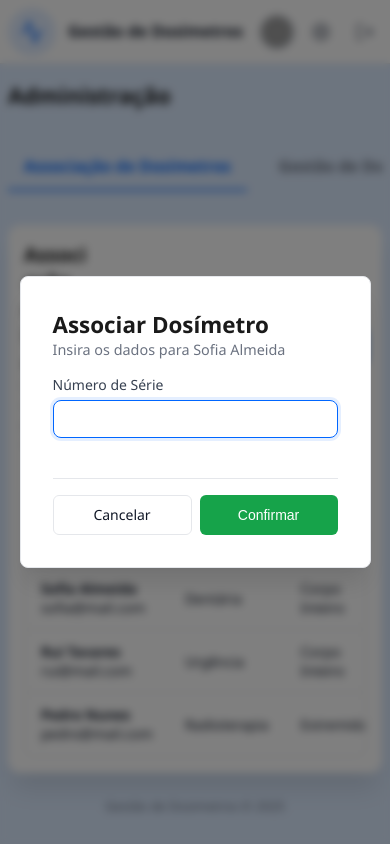
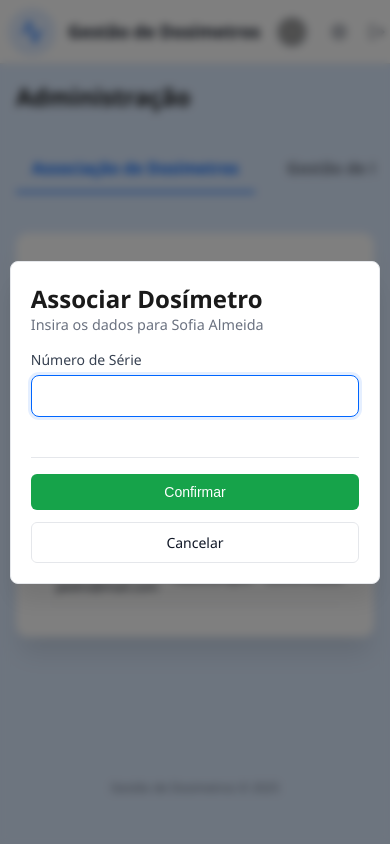
Before and after one commit to beatrizpinho04-debug/c-digo, a PHP site: the page made by admin.php in a window 390 px wide. Run offline with PHP 8.4, Linux system fonts and the light colour scheme; the visitor is signed in with stand-in values (Sample User, id 1); data comes from the database, SQL or seed files in the repository; both versions use the stored data as it was after the commit; grey boxes are pictures that could not be loaded.

Commit message:
style arranjado

```diff
--- a/css/responsive.css
+++ b/css/responsive.css
@@ -1,22 +1,10 @@
-/* -------------------------------------------------------------------------
-   RESPONSIVE.CSS
-   Ajustes de layout para diferentes tamanhos de ecrã.
-   -------------------------------------------------------------------------
-*/
-
-/* --- Animações --- */
-@keyframes aparecer {
-    from { opacity: 0; transform: translateY(-20px); }
-    to { opacity: 1; transform: translateY(0); }
-}
-
 @keyframes slideDown {
     from { opacity: 0; transform: translateY(-10px); }
     to { opacity: 1; transform: translateY(0); }
 }
 
-/* --- Desktop e Tablets Grandes (≥ 640px) --- */
-@media (min-width: 640px) {
+/* ---Monitores e Tablets Grandes--- */
+@media (min-width: 769px) {
     .profile-form-grid {
         grid-template-columns: 1fr 1fr;
     }
@@ -24,101 +12,110 @@
         grid-column: span 2;
     }
     .hp-fields-grid {
-        grid-template-columns: 1fr;
+        grid-template-columns: 1fr 1fr;
+    }
+    .input-search {
+        max-width: 250px;
     }
 }
 
-/* --- Tablets e Ecrãs Médios (≤ 768px) --- */
+/* --- Tablets e Monitores Médios --- */
 @media (max-width: 768px) {
     .main-container, .header-container {
-        padding: 0 1rem;
+        padding: 1rem;
     }
-
-    .container {
-        max-width: 90%;
+    .header-flex {
+        flex-direction: column;
+        align-items: flex-start;
+        gap: 1rem;
     }
-
-    /* Tipografia Ajustada */
-    .titulo, .card1-title { font-size: 1.6rem; }
-    .entrar { font-size: 1.35rem; }
-
-    /* --- LIMPEZA DO CABEÇALHO (CRUCIAL) --- */
-    /* Escondemos o nome e cargo AQUI (768px) para evitar que o layout parta em tablets */
-    .user-info {
+    .header-flex-left {
+        width: 100%;
+    }
+    .search-form {
+        width: 100%;
+        display: flex;
+        gap: 0.5rem;
+    }
+    .input-search {
+        flex: 1;
+        width: auto;
+    }
+    .table-container {
+        width: 100%;
+        overflow-x: auto;
+        -webkit-overflow-scrolling: touch;
+        display: block;
+        border-radius: 0;
+        border-left: none;
+        border-right: none;
+    }
+    .admin-table th, .admin-table td {
+        padding: 0.5rem;
+        font-size: 0.8rem;
+        white-space: nowrap;
+    }
+    .user-info, .logo-text p {
         display: none !important;
     }
-
-    /* Escondemos o subtitulo do site para poupar espaço */
-    .logo-text p {
-        display: none !important;
+    .logo-text h1 {
+        font-size: 1.25rem;
     }
-
-    /* Ajustar o título principal para não ser gigante */
-    .logo-text h1 {
-        font-size: 1.25rem; /* ~20px */
+    .admin-tabs {
+        justify-content: flex-start;
+        padding-bottom: 0.5rem;
     }
 }
 
-/* --- Telemóveis (≤ 480px) --- */
+/* --- Telemóveis --- */
 @media (max-width: 480px) {
-
-  /* --- HEADER MAIS COMPACTO --- */
+    .titulo, .card1-title { font-size: 1.5rem; }
+    .subtitulo { font-size: 0.9rem; }
+    .stat-number { font-size: 2rem; }
     .header-container { padding: 0 0.5rem; }
-  .user-area { gap: 0.5rem; }
-
-  /* Título ainda mais pequeno no telemóvel */
-  .logo-text h1 { font-size: 1rem; }
-
-  /* Foto mais pequena para garantir que cabe tudo */
-  .profile-pic { width: 36px; height: 36px; }
-
-  /* Botões do header lado a lado */
-  .header1 .action-buttons {
-      flex-direction: row;
-      width: auto;
+    .logo-text h1 { font-size: 1.1rem; }
+    .user-name { display: none; }
+    .profile-pic { width: 32px; height: 32px; }
+    .header1 .btn { padding: 6px; }
+    .header1 .btn svg { width: 18px; height: 18px; }
+    .profile-form-grid {
+        grid-template-columns: 1fr !important;
+        gap: 1rem;
     }
-  .header1 .btn { width: auto; padding: 8px; }
-
-  /* --- RESTO DO DESIGN --- */
-  .main-container { padding: 1rem 0.5rem; }
-  .container { max-width: 95%; gap: 1rem; padding: 0; }
-
-  .card, .card1, .card1-content, .card1-header {
-      padding: 1rem;
+    .g2 {
+        grid-column: span 1 !important;
     }
-
-  .foto-section-gray {
-      flex-direction: column;
-      text-align: center;
+    .modal-box, .modal-box-php, .new-user {
+        width: 95%;
+        padding: 1.25rem;
+        margin: 1rem auto;
+    }
+    .modal-actions {
+        flex-direction: column-reverse;
         gap: 0.75rem;
     }
-
-  /* Tipografia reduzida */
-  .titulo, .card1-title { font-size: 1.4rem; }
-  .subtitulo { font-size: 0.9rem; }
-  .entrar { font-size: 1.25rem; }
-
-  /* Inputs e Botões Gerais */
-  input[type="text"], input[type="email"], input[type="password"],
-  select, .profile-input, .btn {
-      padding: 0.6rem 0.8rem;
-      font-size: 14px;
+    .modal-actions .btn, .modal-actions a {
+        width: 100%;
+        text-align: center;
     }
-
-  /* Botões de ação (ex: perfil) empilhados */
-  .action-buttons, .profile-actions {
-      flex-direction: column;
+    .foto-circle-large {
+        width: 3.5rem;
+        height: 3.5rem;
+        font-size: 1rem;
+    }
+    .user-details-info {
+        text-align: center;
         width: 100%;
     }
-
-  /* Exceção: manter os botões do header em linha (reforço) */
-  .header1 .action-buttons { flex-direction: row !important; }
-
-  .btn { width: 100%; }
-  /* Exceção botões header */
-  .header1 .btn { width: auto; }
-
-  .footer { font-size: 0.8rem; margin-top: 0.5rem; margin-bottom: 1rem; }
-
-  .table-container { overflow-x: auto; display: block; }
+    .user-title-row {
+        justify-content: center;
+        flex-wrap: wrap;
     }
+    .header-flex form {
+        width: 100%;
+    }
+    .header-flex form .btn {
+        width: 100%;
+    }
+    .footer { font-size: 0.75rem; padding: 1rem; }
+}
--- a/css/style.css
+++ b/css/style.css
@@ -4,8 +4,6 @@
   --primary: #0066ff;
   --primary-light: #4d94ff;
   --primary-dark: #0052cc;
-  --secondary: #2b9a66;
-  --secondary-light: #4db88a;
   --white: #ffffff;
   --foreground: #1a1a1a;
   --border: #e5e7eb;
@@ -15,22 +13,25 @@
   --background2: #b2cdf0;
   --bg-body: #f3f4f6;
   --text-main: #111827;
-  --green-light: #dcfce7;
   --green:#166534;
-  --green-light2:#bbf7d0;
-  --red-light: #fee2e2;
-  --red:#991b1b;
-  --red-light2:#fecaca;
   --green2: #15803d;
   --green3:#16a34a;
+  --green-light: #dcfce7;
+  --green-light2:#bbf7d0;
+  --red:#991b1b;
+  --red2: #ef4444e6;
+  --red-light: #fee2e2;
+  --red-light2:#fecaca;
   --badge-blue:#1d4ed8;
+  --badge-purple: #7e22ce;
   --badge-purple-background:#f3e8ff;
-  --badge-purple: #7e22ce;
   --badge-red: #b91c1c;
   --dosimetro1: #fff7ed;
   --borda1:#d97706;
   --dosimetro2:#f0fdf4;
-  --rejeitar: #ef4444e6;
+  --cinza: #374151;
+  --badge-yellow:#854d0e;
+  --badge-yellow-background:#fef9c3;
 }
 
 
@@ -47,12 +48,34 @@ body {
 a {text-decoration: none;}
 
 
-/*----Layout e Texto----*/
+/*----Layout----*/
+.page-wrapper {display: flex; flex-direction: column;min-height: 100vh;}
+.main-container, .header-container {width: 100%; margin: 0 auto; padding: 0 1rem;}
+.main-container {max-width: 80rem; padding: 2rem 1rem;}
+.header-container, .profile-header-flex, .header-flex {display: flex; align-items: center; justify-content: space-between;}
+.header-flex {padding: 0; gap: 1rem; flex-wrap: wrap;}
+.header-container {max-width: 1280px;}
+.container {display: flex; flex-direction: column; gap: 1.5rem; width: 100%; max-width: 28rem;}
+.profile-limit {max-width: 45rem;}
+.flex-center {flex: 1; display: flex; align-items: center; justify-content: center; padding: 1rem;}
+
+
+/*----Escrita e isso----*/
+.titulo, .card1-title {font-size: 1.875rem; font-weight: bold;}
+.titulo {color: var(--foreground);}
+.card1-title {font-weight: 700; color: var(--text-main);}
+.subtitulo { font-size: 1rem; color: var(--muted);}
+.entrar {font-size: 1.5rem; font-weight: bold; color: var(--primary-dark);}
+.nome{font-size: 1.125rem; font-weight: 600; color:var(--text-main)}
+.comentario-tel {font-size: 0.75rem; color: var(--muted); margin-top: 0.25rem}
+.com-cinza {color: var(--muted); font-size: 0.9rem;}
+.com-verde, .com-laranja {font-weight: 500; font-size: 1rem; line-height: 1.25rem;}
+.com-verde{color:var(--green3);}
+.com-laranja{color:var(--borda1);}
+.msg-nav{padding: 2rem; color: var(--muted);}
 .text-center {text-align: center;}
-.page-wrapper {display: flex; flex-direction: column;min-height: 100vh;}
-.flex-center {flex: 1; display: flex; align-items: center; justify-content: center; padding: 1rem;}
+.txt-right{text-align:right;}
 .titulo-separador{font-size:1.25rem; font-weight:600;}
-.txt-right{text-align:right;}
 .nome-tab{font-weight:600; color:var(--text-main);}
 .nova-pass{border: 0; border-top: 1px solid var(--border); margin: 1rem 0;}
 .opcional{font-weight:normal; color:var(--muted);}
@@ -60,7 +83,7 @@ a {text-decoration: none;}
 .text-primary { color: var(--borda1); }
 .text-green { color: var(--green);}
 .user-details-info {flex: 1; }
-.user-title-row {display: flex; align-items: center; gap: 1rem; margin-bottom: 0.5rem;}
+
 
 /* Margens */
 .mb2 {margin-bottom: 2rem;}
@@ -69,14 +92,25 @@ a {text-decoration: none;}
 .mb1_5 {margin-bottom: 1.5rem;}
 
 
-/*----Containers----*/
-.main-container, .header-container {width: 100%; margin: 0 auto; padding: 0 1rem;}
-.main-container {max-width: 80rem; padding: 2rem 1rem;}
-.header-container, .profile-header-flex, .header-flex {display: flex; align-items: center; justify-content: space-between;}
-.header-container {max-width: 1280px;}
-.container {display: flex; flex-direction: column; gap: 1.5rem; width: 100%; max-width: 28rem;}
-.header-flex {padding: 0; gap: 1rem; flex-wrap: wrap;}
-.profile-limit {max-width: 45rem;}
+/*----Header e nav----*/
+.header1{
+  background-color: var(--white); border-bottom: 1px solid var(--border); height: 64px;
+  display: flex; align-items: center; position: sticky; top: 0; z-index: 40;
+}
+.logo-area, .user-area, .logo-box, .lapis { display: flex; align-items: center;}
+.logo-box {justify-content: center;}
+.logo-area { gap: 0.75rem; }
+.user-area { gap: 1rem; }
+.user-info {
+  display: flex; flex-direction: column; align-items: flex-end;
+  padding-right: 1rem; border-right: 1px solid var(--border);
+}
+.user-name { font-size: 0.875rem; font-weight: 600;}
+.lapis {gap:0.5rem;}
+.logo-text { display: flex; flex-direction: column; justify-content: center; line-height: 1.1; margin-right: 1rem;}
+.logo-text h1 {font-size: 1.875rem; font-weight: 700; color: var(--text-main); margin: 0; white-space: nowrap;}
+.logo-text p {font-size: 1rem; color: var(--muted); margin: 0; font-weight: normal; white-space: nowrap;}
+.header-flex-left {flex: 1;}
 
 
 /*----Input e forms----*/
@@ -93,7 +127,7 @@ input[type="date"]:focus, input[type="file"]:focus, select:focus, textarea:focus
 .profile-input:disabled {cursor: not-allowed; opacity: 0.8; background-color: var(--bg-body); color: var(--text-main);}
 .form-group {display: flex; flex-direction: column; gap: 0.5rem;}
 label, .profile-label { font-size: 14px; font-weight: 500; color: var(--foreground); }
-.profile-label { display: block; margin-bottom: 0.375rem; color: #374151; }
+.profile-label { display: block; margin-bottom: 0.375rem; color: var(--cinza); }
 .profile-form-grid, .hp-fields-grid {display: grid; grid-template-columns: 1fr; gap: 1rem;}
 .search-form {display: flex; gap: 0.5rem;}
 .input-search {width: 200px;}
@@ -106,11 +140,11 @@ label, .profile-label { font-size: 14px; font-weight: 500; color: var(--foregrou
 }
 .hp-fields-grid {grid-template-columns: 1fr 1fr;}
 #type_hp:checked ~ .hp-only-fields {display: block;}
-.header-flex-left {flex: 1;}
+
 
 /*----Botões----*/
 .btn {
-  display: inline-flex; align-items: center; justify-content: center; padding: 10px 16px; font-size: 14px;font-weight: 500;
+  display: inline-flex; align-items: center; justify-content: center; padding: 10px 16px; font-size: 14px; font-weight: 500;
   border: none; border-radius: 6px; cursor: pointer; transition: all 0.2s ease; text-decoration: none; gap: 6px;
 }
 .btn:hover {transform: translateY(-1px); box-shadow: 0 4px 12px rgba(0, 0, 0, 0.15);}
@@ -129,7 +163,7 @@ label, .profile-label { font-size: 14px; font-weight: 500; color: var(--foregrou
 .btn-cancel:hover { background-color: var(--bg-body); }
 .btn-save-profile { background-color: var(--green3); color: var(--white);}
 .btn-save-profile:hover { background-color: var(--green2); }
-.btn-no { background-color: var(--rejeitar); color: var(--white);}
+.btn-no {background-color: var(--red2); color: var(--white);}
 .btn-no:hover { background-color: var(--badge-red);}
 .btn-ver {display: inline-flex; align-items: center; justify-content: center; color: var(--muted); background: transparent;}
 .btn-ver:hover {background: var(--primary);color: var(--white);}
@@ -154,55 +188,27 @@ label, .profile-label { font-size: 14px; font-weight: 500; color: var(--foregrou
 .card-stat-primary, .card-stat-green{border-width: 3px; border-style: solid;}
 .card-stat-primary {background-color: var(--dosimetro1); border-color: var(--borda1);}
 .card-stat-green {background-color: var(--dosimetro2); border-color: var(--green3);}
-.com-cinza {color: var(--muted); font-size: 0.9rem;}
 
 
-/*----Escrita e isso----*/
-.titulo, .card1-title {font-size: 1.875rem; font-weight: bold;}
-.titulo {color: var(--foreground);}
-.card1-title {font-weight: 700; color: var(--text-main);}
-.subtitulo { font-size: 1rem; color: var(--muted);}
-.entrar {font-size: 1.5rem; font-weight: bold; color: var(--primary-dark);}
-.nome{font-size: 1.125rem; font-weight: 600; color:var(--text-main)}
-.comentario-tel {font-size: 0.75rem; color: var(--muted); margin-top: 0.25rem}
-.com-verde, .com-laranja {font-weight: 500; font-size: 1rem; line-height: 1.25rem;}
-.com-verde{color:var(--green3);}
-.com-laranja{color:var(--borda1);}
-.msg-nav{padding: 2rem; color: var(--muted);}
-
-
-/*----Header e nav----*/
-.header1{
-  background-color: var(--white); border-bottom: 1px solid var(--border); height: 64px;
-  display: flex; align-items: center; position: sticky; top: 0; z-index: 40;
-}
-.logo-area, .user-area, .logo-box, .lapis { display: flex; align-items: center;}
-.logo-box {justify-content: center;}
-.logo-area { gap: 0.75rem; }
-.user-area { gap: 1rem; }
-.user-info {
-  display: flex; flex-direction: column; align-items: flex-end;
-  padding-right: 1rem; border-right: 1px solid var(--border);
-}
-.user-name { font-size: 0.875rem; font-weight: 600;}
-.lapis {gap:0.5rem;}
-.logo-text { display: flex; flex-direction: column; justify-content: center; line-height: 1.1; margin-right: 1rem;}
-.logo-text h1 {font-size: 1.875rem; font-weight: 700; color: var(--text-main); margin: 0; white-space: nowrap;}
-.logo-text p {font-size: 1rem; color: var(--muted); margin: 0; font-weight: normal; white-space: nowrap;}
-
-
-/*Etiquetas/Badges*/
-.badge-blue { background-color: var(--background); color: var(--badge-blue); }
-.badge-purple { background-color: var(--badge-purple-background); color: var(--badge-purple); }
-.badge-red { background-color: var(--red-light); color: var(--badge-red); }
+/*Etiquetas/Badges e Alertas*/
+.badge-blue {background-color: var(--background); color: var(--badge-blue);}
+.badge-purple {background-color: var(--badge-purple-background); color: var(--badge-purple);}
+.badge-red, .alert-error {background-color: var(--red-light);}
+.badge-red {color: var(--badge-red);}
+.alert-error {color: var(--red); border: 1px solid var(--red-light2);}
 .role-badge, .etiqueta {
   font-size: 0.75rem; padding: 2px 8px; border-radius: 4px;
   font-weight: 600; display: inline-block;
 }
-.badge-green { background-color: #dcfce7; color: #166534;}
-.badge-gray { background-color: #f3f4f6; color: #374151;}
-.badge-yellow {background-color: #fef9c3;color: #854d0e;}
+.badge-green, .alert-success{background-color: var(--green-light); color: var(--green);}
+.alert-success {border: 1px solid var(--green-light2);}
+.badge-gray { background-color: var(--bg-body); color: var(--cinza);}
+.badge-yellow {background-color: var(--badge-yellow-background);color: var(--badge-yellow);}
 .etiqueta { margin-top: 0.25rem; }
+.alert-container {
+  padding: 1rem; border-radius: 0.5rem; margin-bottom: 1.5rem;
+  display: flex; align-items: center; gap: 0.5rem;
+}
 
 
 /*----Fotos de perfil----*/
@@ -220,6 +226,7 @@ label, .profile-label { font-size: 14px; font-weight: 500; color: var(--foregrou
   display: flex; align-items: center; gap: 1.5rem; padding: 1rem;
   background-color: var(--input-bg); border-radius: 0.5rem; border: 1px solid transparent;
 }
+.user-title-row {display: flex; align-items: center; gap: 1rem; margin-bottom: 0.5rem;}
 
 
 /*----Tabelas----*/
@@ -242,34 +249,19 @@ label, .profile-label { font-size: 14px; font-weight: 500; color: var(--foregrou
 .admin-table td {padding: 0.75rem 1rem; border-bottom: 1px solid var(--border); color: var(--text-main);}
 .admin-table tr:last-child td { border-bottom: none; }
 .admin-table tr:hover { background-color: var(--input-bg); }
-.admin-table td.cell-date-late {color: var(--rejeitar); font-weight: 700;}
-
-
-/*----Alertas----*/
-.alert-container {
-  padding: 1rem; border-radius: 0.5rem; margin-bottom: 1.5rem;
-  display: flex; align-items: center; gap: 0.5rem;
-}
-.alert-success { background-color: var(--green-light); color: var(--green); border: 1px solid var(--green-light2); }
-.alert-error { background-color: var(--red-light); color: var(--red); border: 1px solid var(--red-light2); }
+.admin-table td.cell-date-late {color: var(--red2); font-weight: 700;}
 
 
 /*----Modals----*/
-.modal-box {
-  padding: 2rem; width: 100%; box-shadow: 0 10px 25px -5px rgba(0, 0, 0, 0.1);
-  animation: slideDown 0.2s ease-out; max-width: 400px;
+.modal-overlay{
+    position: fixed; top: 0; left: 0; width: 100%;height: 100%;background: rgba(0, 0, 0, 0.5);
+    display: flex; align-items: center; justify-content: center; z-index: 100; backdrop-filter: blur(4px);
 }
-.modal-overlay {
-  position: fixed; top: 0; left: 0; width: 100%; height: 100%; background: rgba(0, 0, 0, 0.5);
-  display: flex; align-items: center; justify-content: center; z-index: 100; backdrop-filter: blur(2px);
-}
-.modal-overlay-php {
-  position: fixed; top: 0; left: 0; width: 100%; height: 100%; background-color: rgba(0, 0, 0, 0.5);
-  backdrop-filter: blur(4px); z-index: 1000; display: flex; align-items: center; justify-content: center;
-}
-.modal-box-php, .new-user {
-  background: var(--white); padding: 2rem; border-radius: 0.5rem; width: 90%; max-width: 500px; max-height: 90vh; overflow-y: auto;
-  box-shadow: 0 20px 25px -5px rgba(0, 0, 0, 0.1); border: 1px solid var(--border); animation: aparecer 0.3s ease-out;
+.modal-box, .new-user {
+  background: var(--white); padding: 2rem; border-radius: 0.5rem;
+  width: 90%; max-width: 500px; max-height: 90vh; overflow-y: auto;
+  box-shadow: 0 20px 25px -5px rgba(0,0,0,0.1);
+  animation: slideDown 0.2s ease-out; border: 1px solid var(--border);
 }
 .new-user{max-width: 700px;}
 .modal-actions {
--- a/database/connection.php
+++ b/database/connection.php
@@ -1,14 +1,8 @@
 <?php
   function getDatabaseConnection() {
-    // 1. Criar a ligação
     $db = new PDO('sqlite:database/dados.db');
-
-    // 2. Se falhar o SQL, o site avisa.
     $db->setAttribute(PDO::ATTR_ERRMODE, PDO::ERRMODE_EXCEPTION);
-
-    // 3. Definir o formato padrão dos dados, assim não é preciso escrever PDO::FETCH_ASSOC em todos os fetch()
     $db->setAttribute(PDO::ATTR_DEFAULT_FETCH_MODE, PDO::FETCH_ASSOC);
-
     return $db;
   }
 ?>
--- a/index.php
+++ b/index.php
@@ -18,11 +18,10 @@ if (isset($_SESSION['idU'])) {
     }
 }
 
-//Mensagens de erro (vindas do LogIn.php)
 $error = '';
 if (isset($_SESSION['login_error'])) {
     $error = $_SESSION['login_error'];
-    unset($_SESSION['login_error']); // Para não aparecer sempre
+    unset($_SESSION['login_error']);
 }
 
 //Nome da página
--- a/templates/admin_views.php
+++ b/templates/admin_views.php
@@ -81,8 +81,8 @@ function renderAssociationTable($pendingData, $searchTerm) {
 //1. Associação de Dosímetros: Modal para associar um dosimetro a um user
 function renderAssociateForm($idDA, $userName) {
     ?>
-    <div class="modal-overlay-php">
-        <div class="modal-box-php">
+    <div class="modal-overlay">
+        <div class="modal-box">
             <h3 class="titulo">Associar Dosímetro</h3>
             <p class="subtitulo mb1">Insira os dados para <?php echo htmlspecialchars($userName); ?></p>
 
@@ -117,7 +117,7 @@ function renderManagementTab($stats, $activeDosimeters, $searchTerm) {
 
     <div class="card">
         <div class="mb1 header-flex">
-            <h2 class="titulo-separador">Dosímetros Ativos</h2>
+            <h2 class="titulo-separador header-flex-left">Dosímetros Ativos</h2>
             <form action="admin.php" method="GET" class="search-form">
                 <input type="hidden" name="tab" value="gestao">
                 <input type="text" name="search" value="<?php echo htmlspecialchars($searchTerm); ?>" placeholder="Pesquisar..." class="profile-input input-search">
@@ -271,7 +271,7 @@ function renderRequestsTab($requests, $searchTerm) {
     ?>
     <div class="card">
         <div class="mb1 header-flex">
-            <h2 class="titulo-separador mb1">Pedidos Pendentes</h2>
+            <h2 class="titulo-separador mb1 header-flex-left">Pedidos Pendentes</h2>
             <form action="admin.php" method="GET" class="search-form">
                 <input type="hidden" name="tab" value="pedidos">
                 <input type="text" name="search" value="<?php echo htmlspecialchars($searchTerm); ?>" placeholder="Pesquisar..." class="profile-input input-search">
@@ -333,8 +333,8 @@ function renderRequestsTab($requests, $searchTerm) {
 // 4. Pedidos de Suspensão/Ativação: Modal para Suspender/Ativar um pedido
 function renderDecisionModal($idCR, $userName, $requestType) {
     ?>
-    <div class="modal-overlay-php">
-        <div class="modal-box-php">
+    <div class="modal-overlay">
+        <div class="modal-box">
             <h3 class="titulo mb1">Decidir Pedido</h3>
             <p class="subtitulo mb1">
                 O utilizador <b><?php echo htmlspecialchars($userName); ?></b> pediu para:
@@ -433,7 +433,7 @@ function renderUsersTab($users, $searchTerm) {
 //5. Utilizadores: Modal para criar um user
 function renderCreateUserModal() {
     ?>
-    <div class="modal-overlay-php">
+    <div class="modal-overlay">
         <div class="new-user">
             <h3 class="titulo mb1">Novo Utilizador</h3>
             <form action="processa_admin.php" method="POST">
```
Also changed, not shown: templates/user_details_view.php (+6 -6 lines), database/dados.db. Lines whose indentation alone changed are shown as unchanged.
